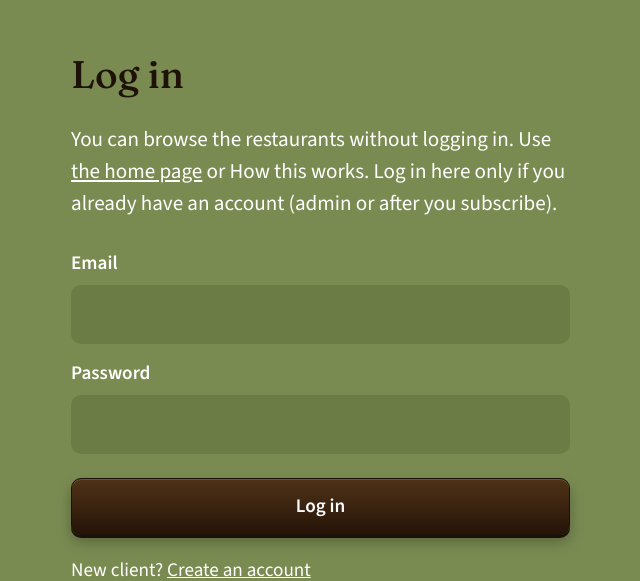
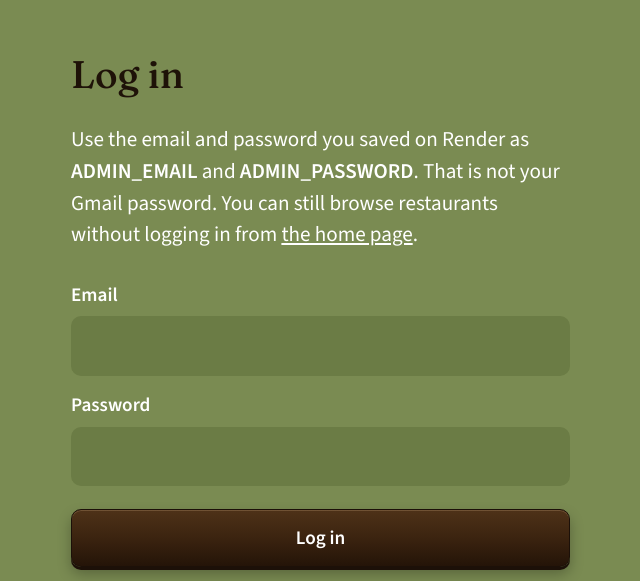
Before and after one commit to katrinakhan/weight-watchers-dubai, a Flask app: page /login in a window 1280 px wide. Shown: the part 113-694 px from the top of the page, without its empty margins (17-657 px from the left). Run offline with Flask 3, Linux system fonts and the light colour scheme.

Commit message:
Log the coach in with Render ADMIN_EMAIL and ADMIN_PASSWORD even after the free database is wiped.
Co-authored-by: Cursor <cursoragent@cursor.com>

```diff
--- a/app.py
+++ b/app.py
@@ -68,22 +68,27 @@ def _ensure_paid_until_column():
             pass
 
 
+def _admin_credentials() -> tuple[str, str]:
+    if not os.environ.get("RENDER"):
+        os.environ.setdefault("ADMIN_EMAIL", "nageenfathima5000@gmail.com")
+        os.environ.setdefault("ADMIN_PASSWORD", "WhatToOrder1")
+    email = (os.environ.get("ADMIN_EMAIL") or "").strip().lower().strip('"').strip("'")
+    password = (os.environ.get("ADMIN_PASSWORD") or "").strip().strip('"').strip("'")
+    return email, password
+
+
 def _ensure_admin_user():
-    email = (os.environ.get("ADMIN_EMAIL") or "").strip().lower()
-    password = os.environ.get("ADMIN_PASSWORD") or ""
-    if not email or "@" not in email:
+    email, password = _admin_credentials()
+    if not email or "@" not in email or len(password) < 8:
         return
     user = User.query.filter_by(email=email).first()
     if user is None:
-        if len(password) < 8:
-            return
         user = User(email=email, is_admin=True)
         user.set_password(password)
         db.session.add(user)
     else:
         user.is_admin = True
-        if len(password) >= 8:
-            user.set_password(password)
+        user.set_password(password)
     db.session.commit()
 
 
@@ -133,10 +138,26 @@ def login():
     error = None
     if request.method == "POST":
         email = (request.form.get("email") or "").strip().lower()
-        password = request.form.get("password") or ""
+        password = (request.form.get("password") or "").strip()
+        admin_email, admin_password = _admin_credentials()
+        if (
+            admin_email
+            and email == admin_email
+            and len(admin_password) >= 8
+            and password == admin_password
+        ):
+            user = User.query.filter_by(email=email).first()
+            if user is None:
+                user = User(email=email, is_admin=True)
+                db.session.add(user)
+            user.is_admin = True
+            user.set_password(password)
+            db.session.commit()
+            login_user(user)
+            return redirect(url_for("index"))
         user = User.query.filter_by(email=email).first()
         if user is None or not user.check_password(password):
-            error = "That email or password is not right."
+            error = "That email or password is not right. Use the ADMIN_EMAIL and ADMIN_PASSWORD from Render Environment — not your Gmail password."
         else:
             login_user(user)
             nxt = request.args.get("next") or url_for("index")
--- a/templates/login.html
+++ b/templates/login.html
@@ -3,7 +3,7 @@
 {% block content %}
 <article class="auth">
     <h1>Log in</h1>
-    <p class="lede">You can browse the restaurants without logging in. Use <a href="{{ url_for('index') }}">the home page</a> or How this works. Log in here only if you already have an account (admin or after you subscribe).</p>
+    <p class="lede">Use the email and password you saved on Render as <strong>ADMIN_EMAIL</strong> and <strong>ADMIN_PASSWORD</strong>. That is not your Gmail password. You can still browse restaurants without logging in from <a href="{{ url_for('index') }}">the home page</a>.</p>
     {% if error %}
     <p class="auth-error">{{ error }}</p>
     {% endif %}
```
